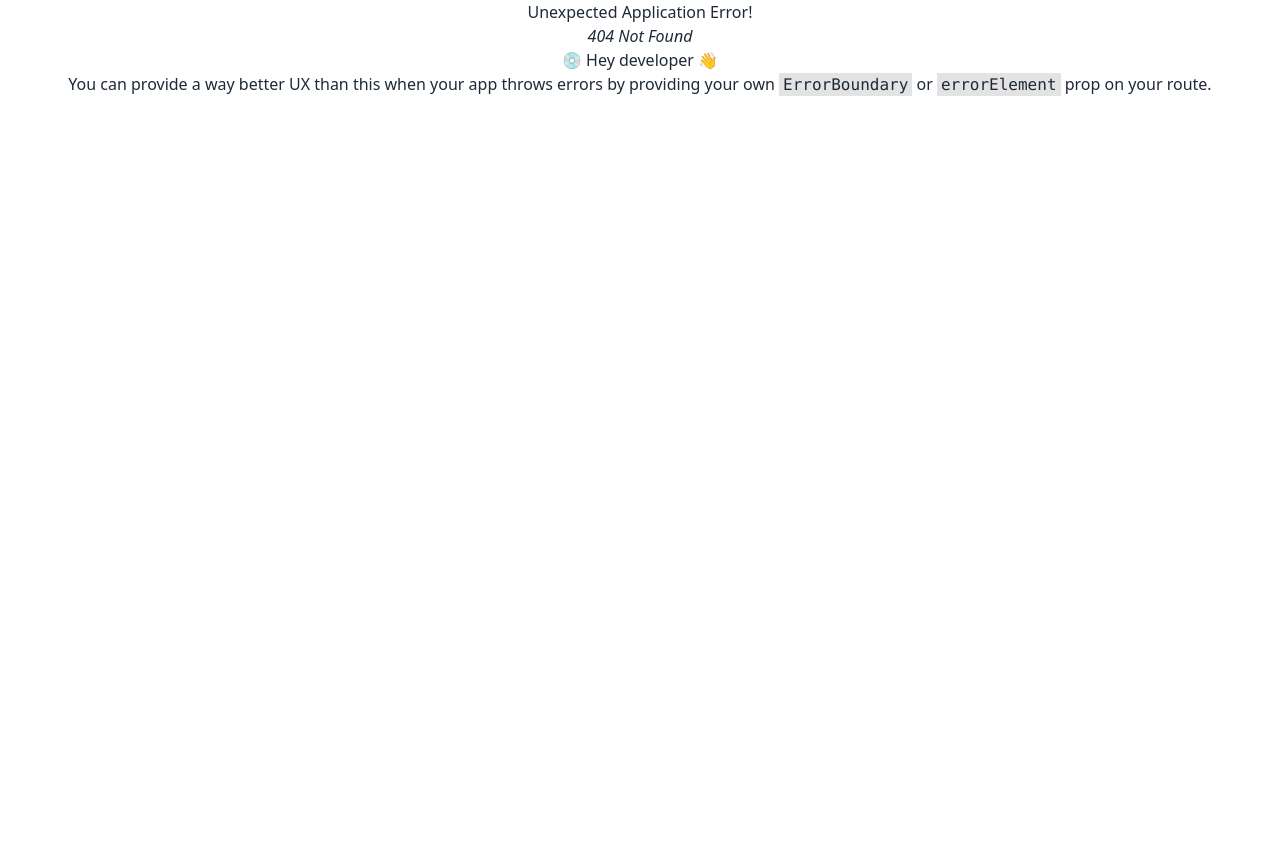
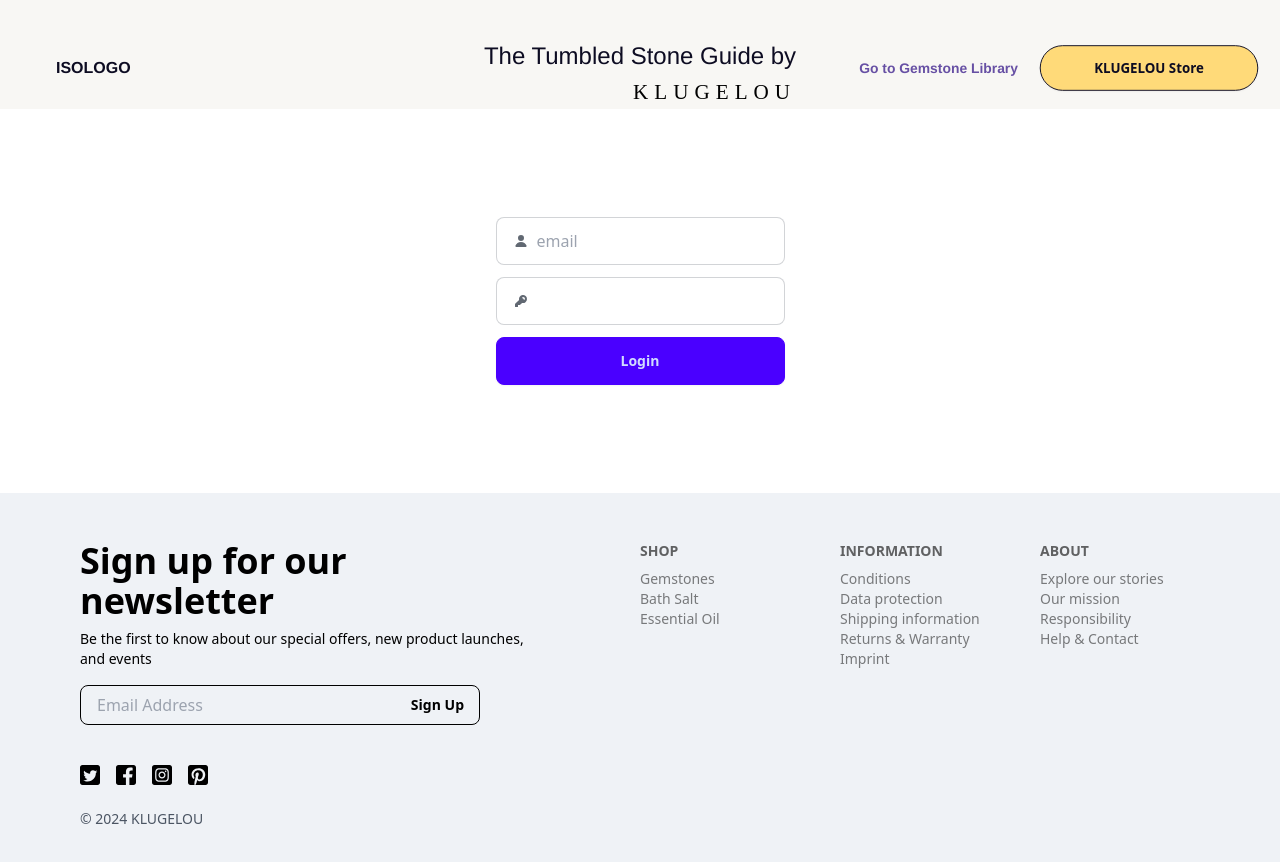
Before and after one commit to SebSchoeneberger/KLUGELOU-FE, a React (Vite) app: page /admin/login in a window 1280 px wide. Before the commit this address had no page. Shown: the top 862 px of the page. Before the commit the page ends 800 px from the top, so only its background shows below. Built offline with nearby package versions, Linux system fonts and the light colour scheme; a web font is replaced by a local one.

Commit message:
Frontend Authentification

```diff
--- a/src/App.jsx
+++ b/src/App.jsx
@@ -3,16 +3,29 @@
 import MainLayout from "./Layouts/MainLayout";
 import Home from "./Pages/Home";
 import StoneDetails from "./Pages/StoneDetails";
+import AdminLogin from "./Pages/AdminLogin";
+import AuthProvider from "./context/AuthProvider";
+import ProtectedLayout from "./Layouts/ProtectedLayout";
+import Admin from "./Pages/Admin";
 
 const router = createBrowserRouter(
   createRoutesFromElements(
     <Route path="/" element={<MainLayout />}>
       <Route index element={<Home />} />
       <Route path="/stone/:id" element={<StoneDetails />} />
+      <Route path="/admin/login" element={<AdminLogin />} />
+
+      <Route path="/" element={<ProtectedLayout />}>
+        <Route path="/admin" element={<Admin />} />
+      </Route>
     </Route>
   ),
 );
 
-const App = () => <RouterProvider router={router} />;
+const App = () => (
+<AuthProvider>
+  <RouterProvider router={router} />
+</AuthProvider>
+);
 
 export default App;
--- /dev/null
+++ b/src/Layouts/ProtectedLayout.jsx
@@ -0,0 +1,16 @@
+import { useContext } from "react";
+import { Outlet, Navigate } from "react-router-dom";
+import { AuthContext } from "../context/AuthProvider.jsx";
+
+function ProtectedLayout() {
+    const { admin, loading } = useContext(AuthContext);
+
+    // Prevent redirect until loading is false
+    if (loading) {
+        return <div>Loading...</div>; // Optional: display a spinner or loading message
+    }
+
+    return <>{admin ? <Outlet /> : <Navigate to="/admin/login" />}</>;
+}
+
+export default ProtectedLayout;
--- /dev/null
+++ b/src/Pages/Admin.jsx
@@ -0,0 +1,9 @@
+function Admin() {
+    return (
+        <>
+        <h1>Admin Only!</h1>
+        </>
+      );
+}
+
+export default Admin;
--- /dev/null
+++ b/src/Pages/AdminLogin.jsx
@@ -0,0 +1,76 @@
+import { useState, useContext } from "react";
+import { AuthContext } from "../context/AuthProvider.jsx";
+import { useNavigate, Navigate } from "react-router-dom";
+
+
+function AdminLogin() {
+    const { login } = useContext(AuthContext);
+    const navigate = useNavigate();
+    const [form, setForm] = useState({
+        email: "",
+        password: ""
+    });
+
+    const handleChange = (e) => {setForm((prev) => ({...prev, [e.target.name]: e.target.value}));}
+
+    const handleSubmit = async (e) => {
+        e.preventDefault();
+        const success = await login(form.email, form.password);
+        if (success) {
+            navigate("/admin");
+        } else {
+            console.error("Login unsuccessful");
+        }
+    };
+
+
+    return (
+        <>
+        <section className=" w-full max-h-96 h-96 flex justify-center items-center">
+            <form onSubmit={handleSubmit} className="flex flex-col gap-3">
+                    <label className="input input-bordered flex items-center gap-2">
+                        <svg
+                            xmlns="http://www.w3.org/2000/svg"
+                            viewBox="0 0 16 16"
+                            fill="currentColor"
+                            className="h-4 w-4 opacity-70">
+                            <path
+                                d="M8 8a3 3 0 1 0 0-6 3 3 0 0 0 0 6ZM12.735 14c.618 0 1.093-.561.872-1.139a6.002 6.002 0 0 0-11.215 0c-.22.578.254 1.139.872 1.139h9.47Z" />
+                        </svg>
+                        <input
+                          type="text"
+                          className="grow"
+                          placeholder="email"
+                          name="email"
+                          required
+                          value={form.email}
+                          onChange={handleChange} />
+                    </label>
+                    <label className="input input-bordered flex items-center gap-2">
+                        <svg
+                            xmlns="http://www.w3.org/2000/svg"
+                            viewBox="0 0 16 16"
+                            fill="currentColor"
+                            className="h-4 w-4 opacity-70">
+                            <path
+                                fillRule="evenodd"
+                                d="M14 6a4 4 0 0 1-4.899 3.899l-1.955 1.955a.5.5 0 0 1-.353.146H5v1.5a.5.5 0 0 1-.5.5h-2a.5.5 0 0 1-.5-.5v-2.293a.5.5 0 0 1 .146-.353l3.955-3.955A4 4 0 1 1 14 6Zm-4-2a.75.75 0 0 0 0 1.5.5.5 0 0 1 .5.5.75.75 0 0 0 1.5 0 2 2 0 0 0-2-2Z"
+                                clipRule="evenodd" />
+                        </svg>
+                        <input
+                          type="password"
+                          className="grow"
+                          name="password"
+                          required
+                          value={form.password}
+                          onChange={handleChange}/>
+                    </label>
+
+                    <button type="submit" className="btn btn-primary">Login</button>
+            </form>
+        </section>
+        </>
+    );
+}
+
+export default AdminLogin;
--- /dev/null
+++ b/src/context/AuthProvider.jsx
@@ -0,0 +1,73 @@
+import { createContext, useState, useEffect } from "react";
+import { adminSignIn, getAdmin } from "../services/adminAPI.js";
+import { getToken, storeToken } from "../../utils/tokenUtils.js";
+
+export const AuthContext = createContext()
+
+const AuthProvider = ({children}) => {
+    const [admin, setAdmin] = useState(null);
+    const [loading, setLoading] = useState(true);
+
+    const login = async (email, password) => {
+        setLoading(true);
+        try {
+            const response = await adminSignIn(email, password);
+            if (response && response.success) {
+                setAdmin(response.admin);
+                storeToken(response.token);
+                return true;
+            } else {
+                console.error("Login failed: ", response?.message || "Unknown error");
+                return false;
+            }
+        } catch (error) {
+            console.error("Error during login:", error);
+            storeToken(null);
+            return false;
+        } finally {
+            setLoading(false);
+        }};
+
+    const logout = () => {
+            setAdmin(null);
+            storeToken(null);
+        };
+
+
+    useEffect(() => {
+
+        const token = getToken();
+        console.log("Token fetched:", token);
+        if (!token) {
+            setLoading(false);
+            return;
+        }
+
+        setLoading(true);
+        getAdmin(getToken())
+            .then((response) => {
+                console.log("getAdmin response:", response);
+                if (response && response.success) {
+                    setAdmin(response.admin);
+                    console.log("Admin fetched successfully");
+                } else {
+                    console.error("Admin fetch failed:", response?.message || "Unknown error");
+                    setAdmin(null);
+                    storeToken(null);
+                }
+            })
+            .catch((error) => {
+                console.error("Error during admin fetch:", error);
+                setAdmin(null);
+                storeToken(null);
+            })
+            .finally(() => {
+                setLoading(false);
+            });
+    }, []);
+
+
+    return <AuthContext.Provider value={{login, logout, admin, loading}}>{children}</AuthContext.Provider>;
+};
+
+export default AuthProvider;
--- /dev/null
+++ b/src/services/adminAPI.js
@@ -0,0 +1,31 @@
+import axios from 'axios';
+
+const API_URL = import.meta.env.VITE_API_URL;
+
+export function adminSignIn (email, password) {
+
+    return axios.post(`${API_URL}/admin/login`, { email, password })
+        .then((res) => {
+            return res.data;
+        })
+        .catch((err) => {
+            console.error(err);
+            return null;
+        });
+};
+
+export function getAdmin (token) {
+
+        return axios.get(`${API_URL}/admin/me`, {
+            headers: {
+                Authorization: `Bearer ${token}`,
+            },
+        })
+            .then((res) => {
+                return res.data;
+            })
+            .catch((err) => {
+                console.error(err);
+                return null;
+            });
+}
--- /dev/null
+++ b/utils/tokenUtils.js
@@ -0,0 +1,13 @@
+const key = "Klugelou-token";
+
+export function getToken() {
+  return JSON.parse(localStorage.getItem(key));
+}
+
+export function storeToken(token) {
+  if (!token) {
+    localStorage.removeItem(key);
+    return;
+  }
+  localStorage.setItem(key, JSON.stringify(token));
+}
```
Also changed, not shown: src/services/stoneAPI.js (indentation only), 1 other file (tests, documents, lock files or other folders).
